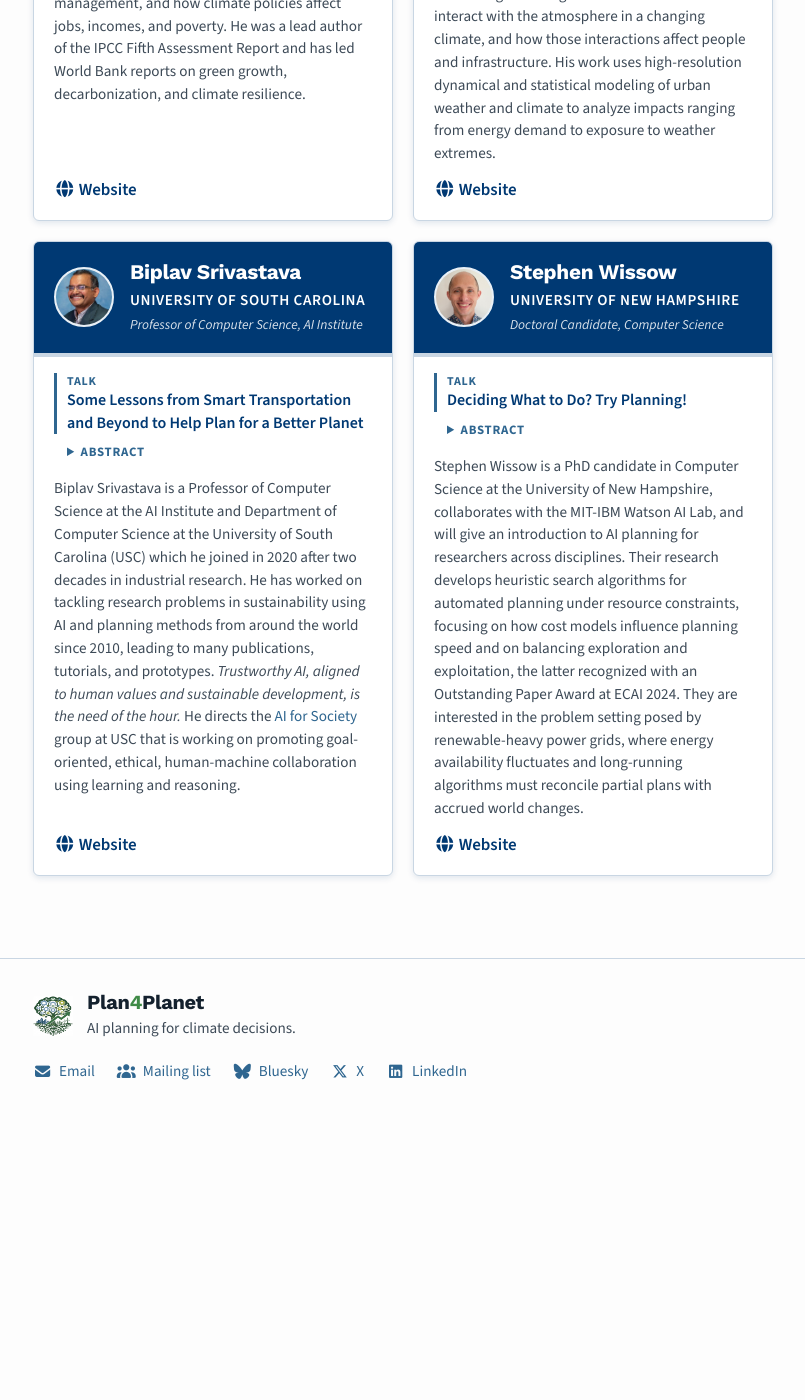
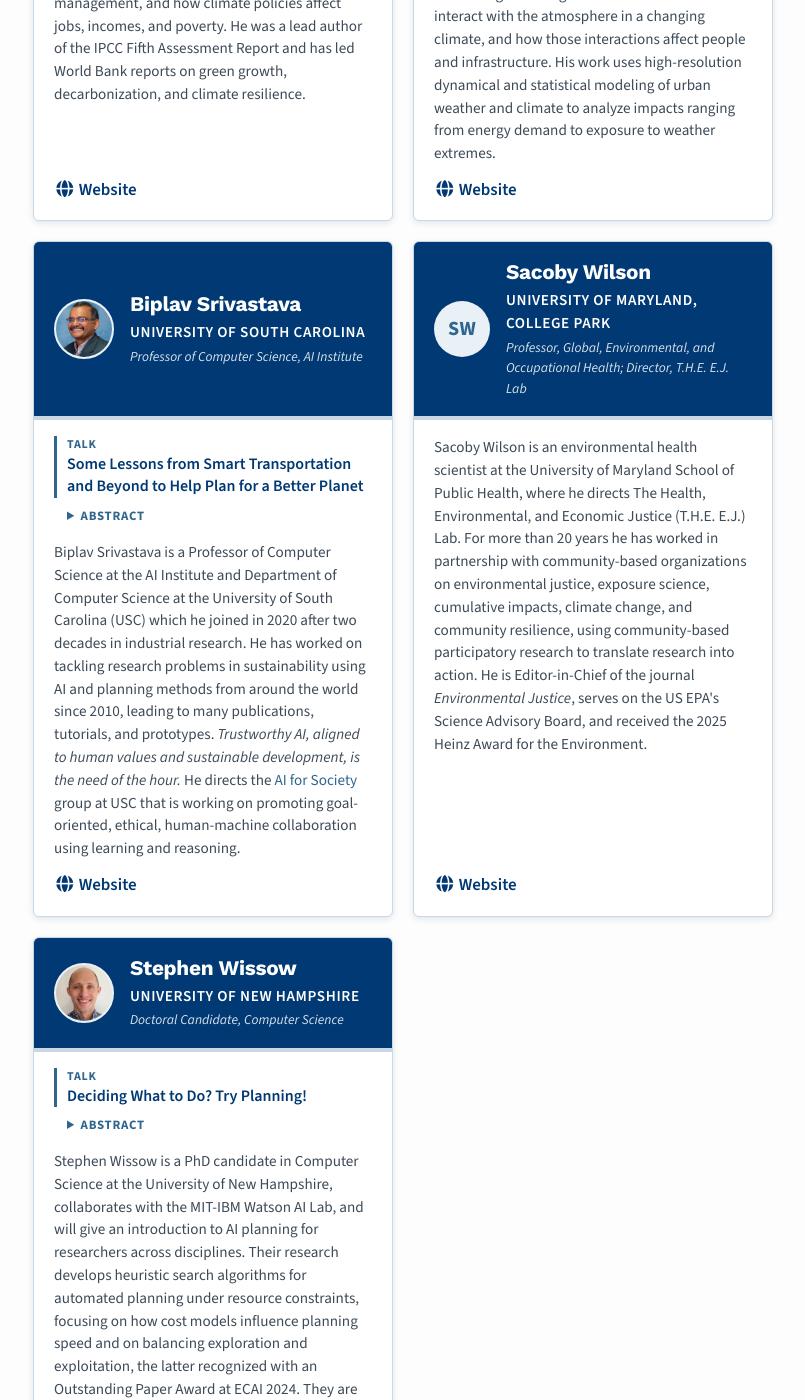
Before and after one commit to plan4planet/plan4planet.github.io, a Jekyll site: the page built from pages/speakers.md, in a window 1280 px wide and 1400 px high, scrolled down 1071 px. Shown: the whole window, without its empty margins (237-1042 px from the left). Built offline with Jekyll 4.4.1, drawn with Linux system fonts in a browser that asks for light colours; nearby versions of some CDN libraries; before the commit the page ends 2195 px from its top, so only the background shows below that.

Commit message:
content: Sacoby Wilson's speaker card

```diff
--- a/pages/speakers.md
+++ b/pages/speakers.md
@@ -97,6 +97,18 @@ description: "Invited speakers at the AAAI Fall Symposium on Planning for a Bett
   </article>
   <article class="speaker-card">
     <header class="speaker-card-header">
+      <span class="speaker-initials" aria-hidden="true">SW</span>
+      <div>
+        <h3>Sacoby Wilson</h3>
+        <p class="speaker-affiliation">University of Maryland, College Park</p>
+        <p class="speaker-title">Professor, Global, Environmental, and Occupational Health; Director, T.H.E. E.J. Lab</p>
+      </div>
+    </header>
+    <p class="speaker-bio">Sacoby Wilson is an environmental health scientist at the University of Maryland School of Public Health, where he directs The Health, Environmental, and Economic Justice (T.H.E. E.J.) Lab. For more than 20 years he has worked in partnership with community-based organizations on environmental justice, exposure science, cumulative impacts, climate change, and community resilience, using community-based participatory research to translate research into action. He is Editor-in-Chief of the journal <em>Environmental Justice</em>, serves on the US EPA's Science Advisory Board, and received the 2025 Heinz Award for the Environment.</p>
+    <a class="speaker-link" href="https://sph.umd.edu/people/sacoby-wilson" target="_blank" rel="noopener noreferrer"><i class="fa-solid fa-globe" aria-hidden="true"></i> Website</a>
+  </article>
+  <article class="speaker-card">
+    <header class="speaker-card-header">
       <img class="speaker-photo" src="{{ '/assets/images/speakers/stephen-wissow.jpg' | relative_url }}" alt="Stephen Wissow" width="56" height="56">
       <div>
         <h3>Stephen Wissow</h3>
```
